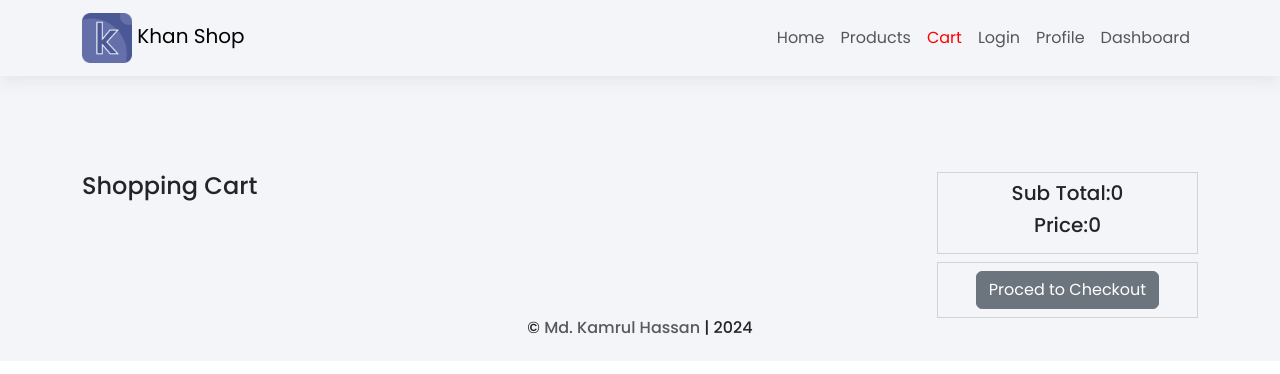
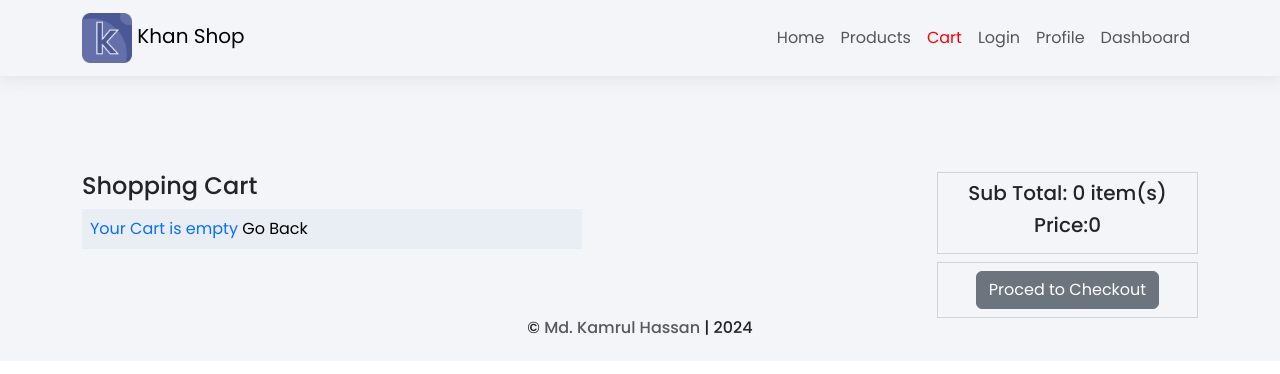
Before and after one commit to kamrul2000/Mern-E-commerce, a React (Create React App) app: page /cart in a window 1280 px wide. Shown: the top 374 px of the page. Built offline with nearby package versions, Linux system fonts and the light colour scheme.

Commit message:
frontend added

```diff
--- a/src/Components/Cart/Cart.js
+++ b/src/Components/Cart/Cart.js
@@ -23,7 +23,7 @@ const Cart = () => {
           <div className='row'>
                     <div className="cart-container col-lg-9">
                         <h1 className='mt-5 fs-4 cart-container-title'>Shopping Cart</h1>
-                        {/*
+                        {
     cart?.length > 0 ?
         <div className="table-responsive pb-5">
             <table style={{ border: '1px solid lightgrey' }} className="table table-striped">
@@ -42,10 +42,10 @@ const Cart = () => {
                         cart.map((product, index) => (
                             <tr key={index + 1} className='text-center'>
                                 <td><img src={product?.image} className='img-fluid' width={40} alt={product?.name} /></td>
-                                <td>{product?.name}</td>
-                                <td>{product?.price}</td>
-                                <td>{product?.quantity}</td>
-                                <td>{product?.quantity * product.price}</td>
+                                <td>{product.name}</td>
+                                <td>{product.price}</td>
+                                <td>{product.quantity}</td>
+                                <td>{product.quantity * product.price}</td>
                                 <td><button  className='btn btn-danger'>Remove</button></td>
                             </tr>
                         ))
@@ -56,14 +56,14 @@ const Cart = () => {
         </div>
         :
         <p style={{ maxWidth: '500px', backgroundColor: '#E9EEF4' }} className='p-2 text-primary'>Your Cart is empty <Link to='/products' className='text-decoration-none'><span className='text-black'>Go Back</span></Link></p>
-*/}
+}
 
 
                     </div>
                     <div className='col-lg-3 mt-5'>
                         <div style={{ border: '1px solid lightgray' }} className='p-2' >
-                            <h2 className='fs-5 text-center'>Sub Total:{0}</h2>
-                            <h3 className='fs-5 text-center'>Price:{0}</h3>
+                            <h2 className='fs-5 text-center'>Sub Total: {cart.reduce((a,b)=>{ return a+b.quantity},0)} item(s)</h2>
+                            <h3 className='fs-5 text-center'>Price:{ cart.reduce((a, b) => { return a + b.quantity*b.price }, 0) }</h3>
                         </div>
                         <div style={{ border: '1px solid lightgray' }} className='py-2 mt-2'>
                             <button className='btn btn-secondary mx-auto d-block'>Proced to Checkout</button>
```
